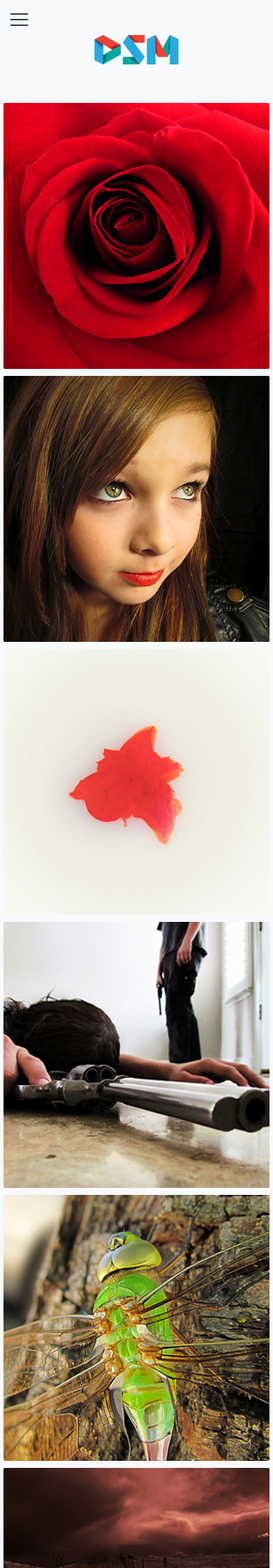
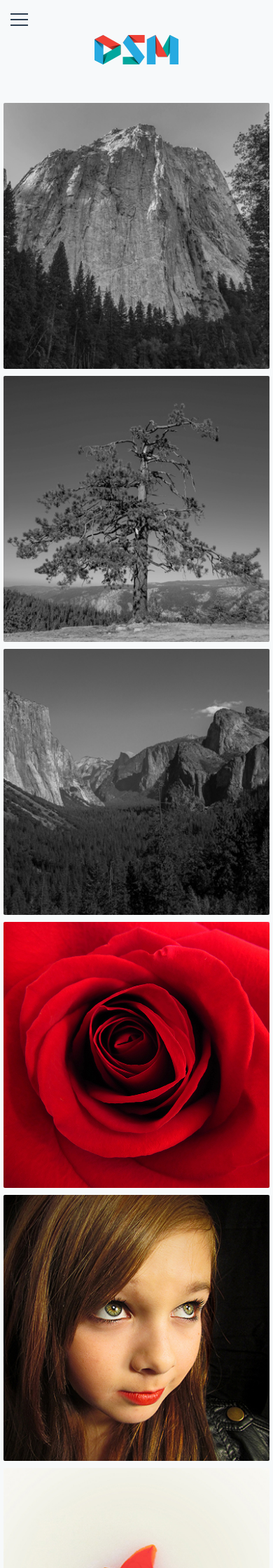
Before and after one commit to AsLittleDesign/myportfolio, a PHP site: page /photography.php in a window 390 px wide. Shown: the top 2240 px of the page at 70% size. Run offline with PHP 8.4, Linux system fonts and the light colour scheme.

Commit message:
Yosemite Pictures

```diff
--- a/photography.php
+++ b/photography.php
@@ -12,6 +12,53 @@
 		?>
 		<section class="portfolio-group photography-group">
 			<div class="container">
+				<div class="row">
+					<div class="col-md-4 portfolio-piece">
+						<a title="One of my shots from my Yosemite trip. There's nothing better than waking up to this." rel="lightbox" href="img/photography/cliff.jpg">
+							<div class="portfolio-pic" style="background-image: url('img/photography/thumb/cliff.jpg')">
+								<div class="hover-display">
+									<div class="hide-hover">
+										<div class="description">
+											<h3 class="portfolio-title">Sheer</h3>
+											<p>One of my shots from my Yosemite trip. There's nothing better than waking up to this.</p>
+										</div>
+									</div>
+									<div class="lightlink"></div>
+								</div>
+							</div>
+						</a>
+					</div>
+					<div class="col-md-4 portfolio-piece">
+						<a title="Amazing hope, and inspiration in the eyes of a young girl." rel="lightbox" href="img/photography/tree.jpg">
+							<div class="portfolio-pic" style="background-image: url('img/photography/thumb/tree.jpg')">
+								<div class="hover-display">
+									<div class="hide-hover">
+										<div class="description">
+											<h3 class="portfolio-title">Lone Tree</h3>
+											<p>A lone tree on the cliffside. It's amazing how resilient these trees are.</p>
+										</div>
+									</div>
+									<div class="lightlink"></div>
+								</div>
+							</div>
+						</a>
+					</div>
+					<div class="col-md-4 portfolio-piece">
+						<a title="An amazing view in the heart of Yosemite Valley." rel="lightbox" href="img/photography/valley.jpg">
+							<div class="portfolio-pic" style="background-image: url('img/photography/thumb/valley.jpg')">
+								<div class="hover-display">
+									<div class="hide-hover">
+										<div class="description">
+											<h3 class="portfolio-title">The Valley</h3>
+											<p>An amazing view in the heart of Yosemite Valley.</p>
+										</div>
+									</div>
+									<div class="lightlink"></div>
+								</div>
+							</div>
+						</a>
+					</div>
+				</div>
 				<div class="row">
 					<div class="col-md-4 portfolio-piece">
 						<a title="There's something inherently elegant about a rose." rel="lightbox" href="img/photography/bleedingsoftly.jpg">
```
Also changed, not shown: lightbox/lightbox.css (deleted, +0 -25 lines), img/photography/thumb/cliff.jpg (added), img/photography/thumb/tree.jpg (added), img/photography/thumb/valley.jpg (added), img/photography/valley.jpg (added), lightbox/lightbox.js (deleted), 2 other files.
